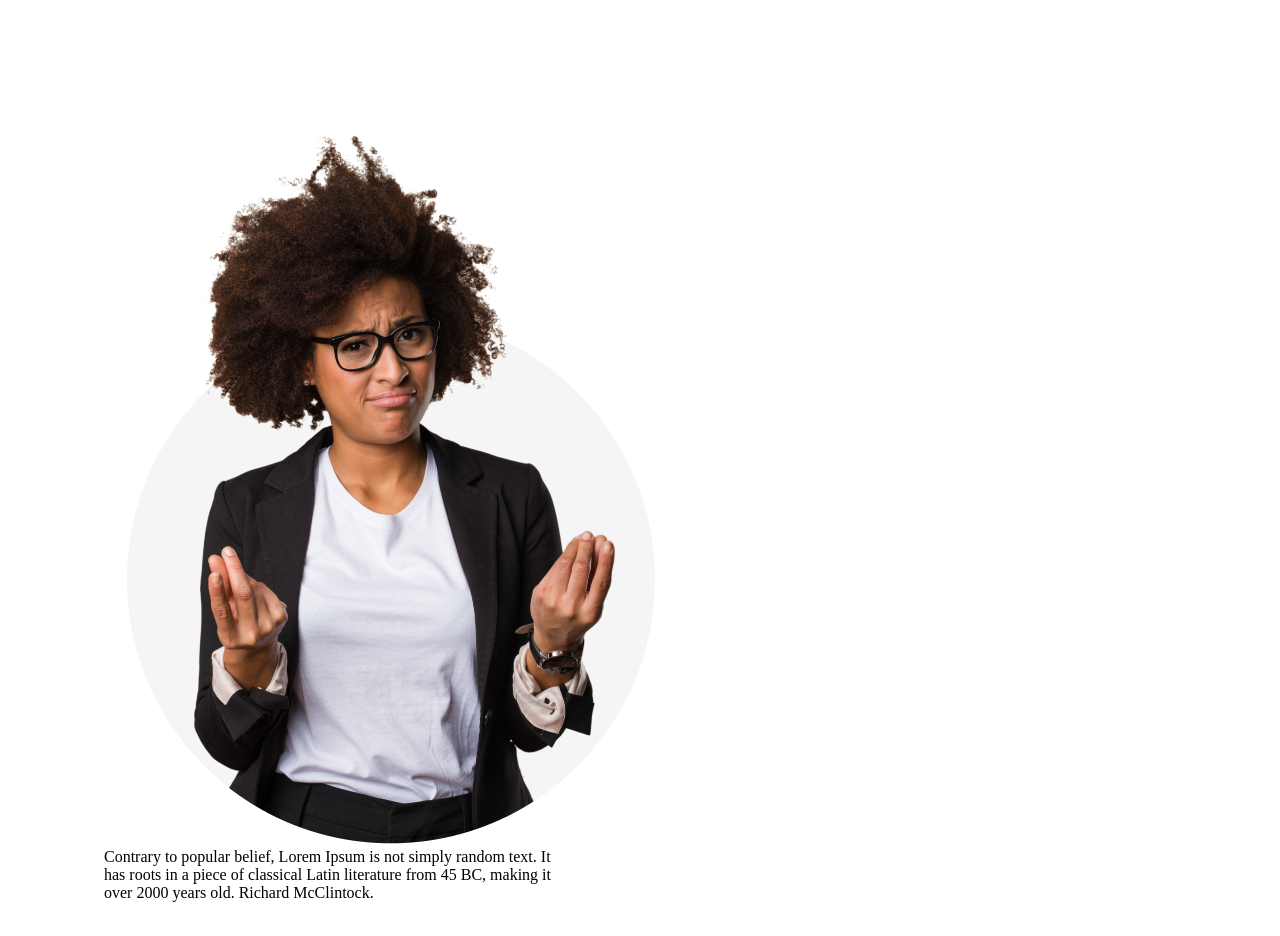
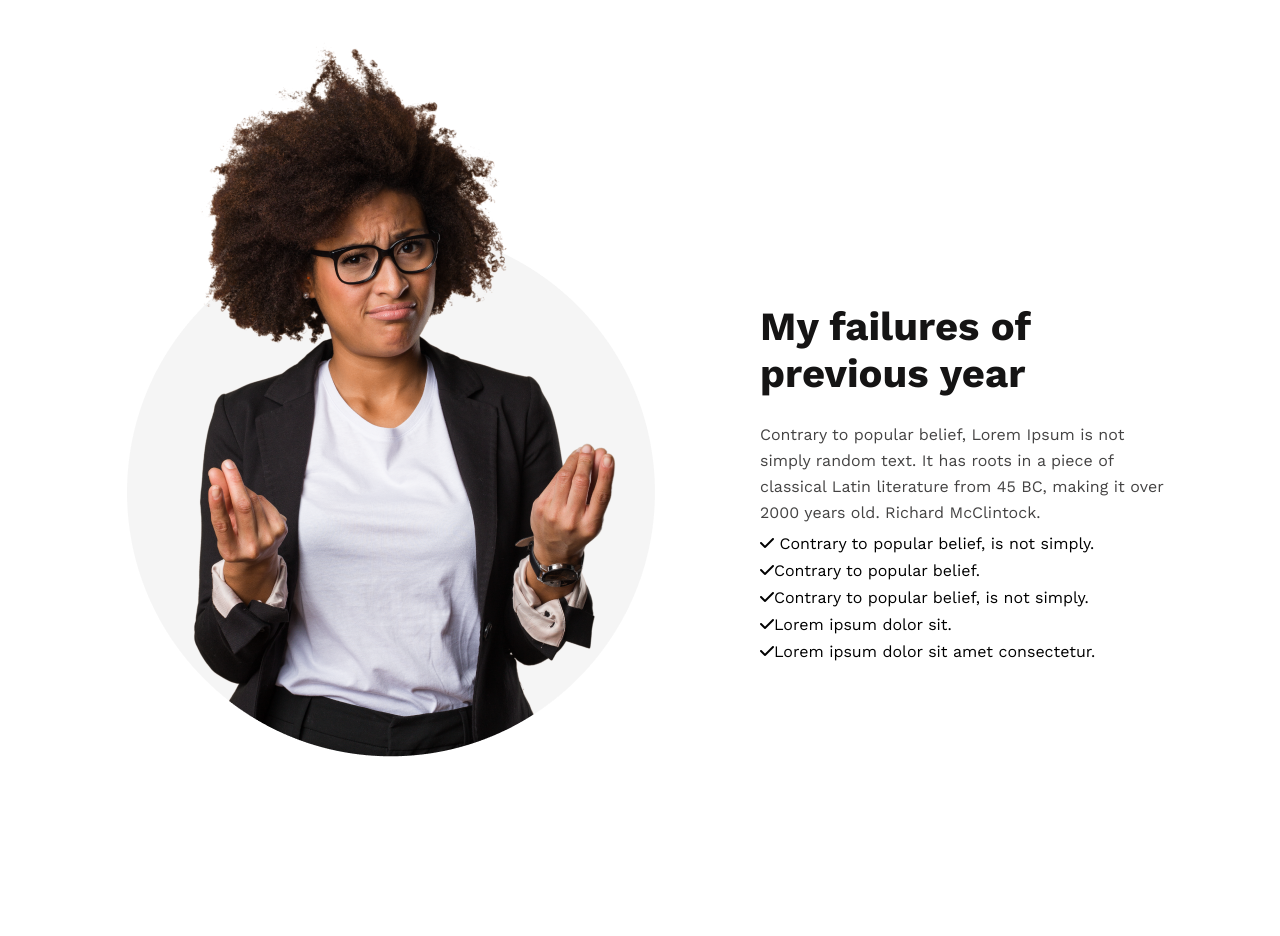
Before and after one commit to hasib1010/new-year-new-me, a plain HTML site: page index.html in a window 1280 px wide. Shown: the part 820-1756 px from the top of the page. Drawn offline with nearby package versions, Linux system fonts and the light colour scheme.

Commit message:
failure section added

```diff
--- a/index.html
+++ b/index.html
@@ -7,6 +7,8 @@
     <title>New Me</title>
     <link rel="preconnect" href="https://fonts.googleapis.com">
     <link rel="preconnect" href="https://fonts.gstatic.com" crossorigin>
+
+    <link rel="stylesheet" href="https://cdnjs.cloudflare.com/ajax/libs/font-awesome/6.4.0/css/all.min.css" />
     <link
         href="https://fonts.googleapis.com/css2?family=Lato:wght@100;300;400;700;900&family=Work+Sans:wght@100;400;500;600;700&display=swap"
         rel="stylesheet">
@@ -34,10 +36,27 @@
             <div class="image">
                 <img src="./images/person.png" alt="">
                 <div class="falure-text">
-                    <h3 class="falure-title"></h3>
-                    <p class="falure-description">Contrary to popular belief, Lorem Ipsum is not simply random text. It has roots in a piece of classical Latin literature from 45 BC, making it over 2000 years old. Richard McClintock.</p>
                 </div>
             </div>
+            <div class="falure-text">
+                    <h3 class="falure-title">My failures of previous year</h3>
+                    <p class="falure-description">Contrary to popular belief, Lorem Ipsum is not simply random text. It
+                        has roots in a piece of classical Latin literature from 45 BC, making it over 2000 years old.
+                        Richard McClintock.</p>
+
+                    <article><i class="fa-solid fa-check"></i> Contrary to popular belief, is not simply.</article>
+
+                    <article><i class="fa-solid fa-check"></i>Contrary to popular belief.</article>
+                    <article>
+                        <i class="fa-solid fa-check"></i>Contrary to popular belief, is not simply.
+                    </article>
+                    <article>
+                        <i class="fa-solid fa-check"></i>Lorem ipsum dolor sit.
+                    </article>
+
+                    <article> <i class="fa-solid fa-check"></i>Lorem ipsum dolor sit amet consectetur.</article>
+                </div>
+
         </div>
     </body>
     <footer>
--- a/styles.css
+++ b/styles.css
@@ -1,5 +1,7 @@
 * {
     margin: 0;
+
+    font-family: Work Sans;
 }
 
 header {
@@ -27,7 +29,6 @@ header {
 .header-title {
     color: #ffffff;
     text-align: right;
-    font-family: Work Sans;
     font-size: 55px;
     font-weight: 700;
     width: 525px;
@@ -72,9 +73,36 @@ header {
     width: 1072px;
     height: 723.3px;
     margin: auto;
+    display: flex;
+    align-items: center;
+    justify-content: space-between;
 }
 
 .image {
     width: 451px;
     height: 898px;
+
 }
+
+.falure-text {
+    width: 416px;
+}
+
+.falure-title {
+    width: 288px;
+    color: #151414;
+    font-size: 40px;
+    font-weight: 700;
+}
+
+.falure-description {
+    width: 416px;
+    color: #444343;
+    font-size: 16px;
+    font-weight: 400;
+    line-height: 26px;
+    margin-top: 25px;
+}
+article{
+    margin-top: 8px;
+}
```
